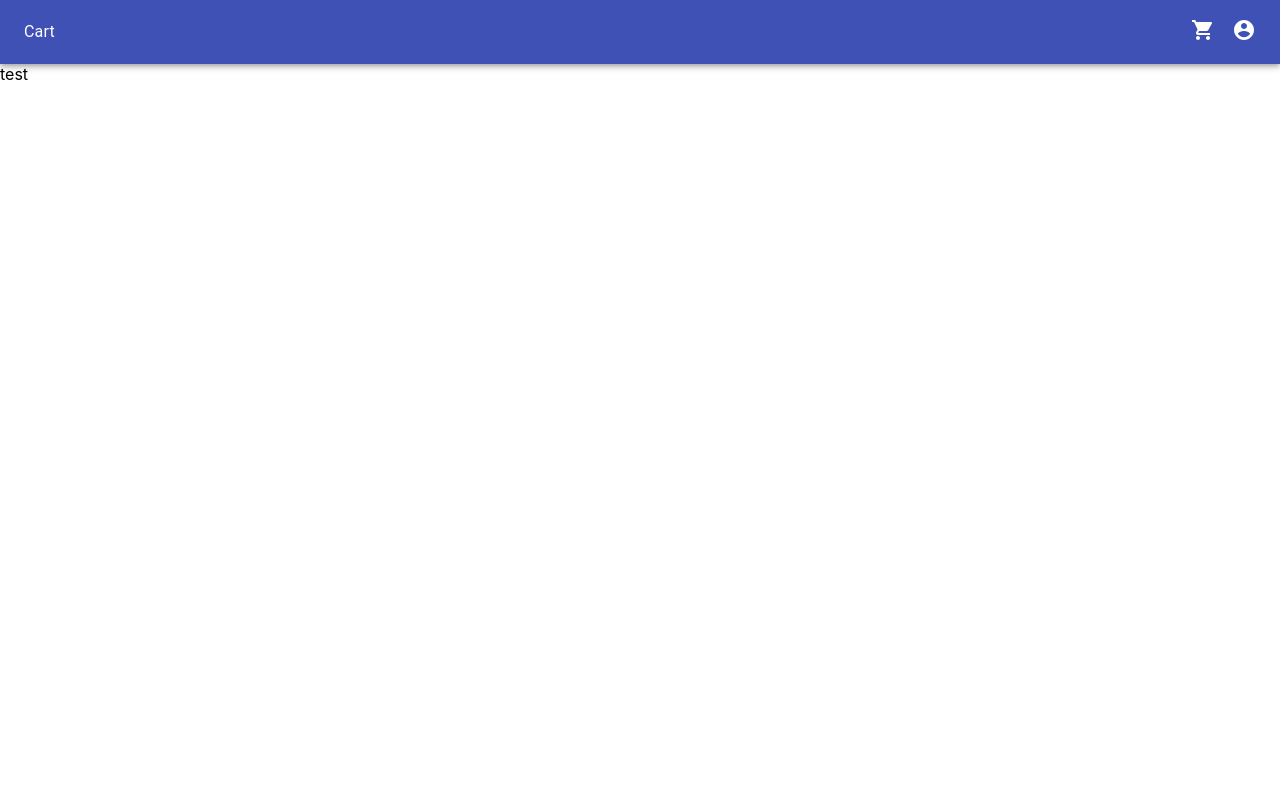
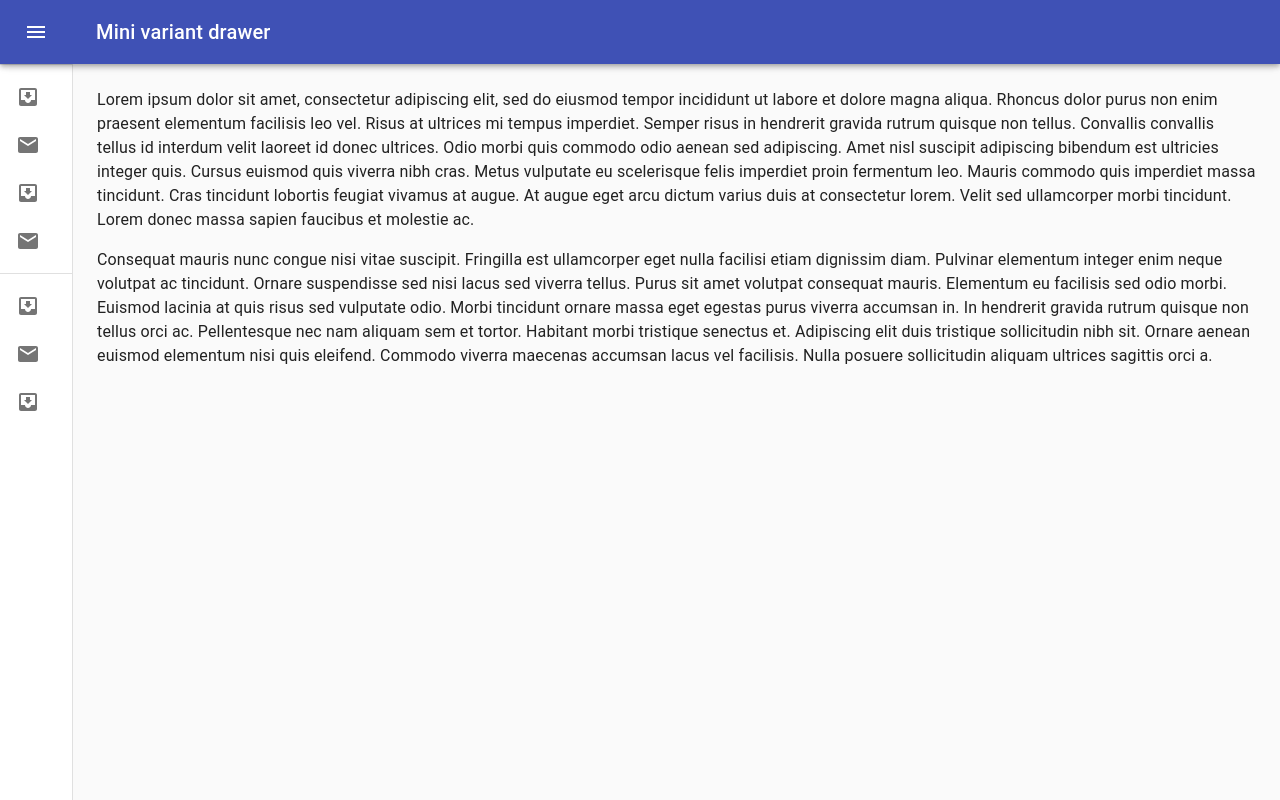
Before and after one commit to dak2/directory_doc_front, a React (Create React App) app: page / in a window 1280 px wide. Built offline with nearby package versions, Linux system fonts and the light colour scheme.

Commit message:
ホーム画面のレイアウトにmaterial-uiのサンプルを適用

```diff
--- a/src/components/organisms/MenuBar.tsx
+++ b/src/components/organisms/MenuBar.tsx
@@ -1,26 +1,191 @@
 import React from 'react';
+import clsx from 'clsx';
+import { createStyles, makeStyles, useTheme, Theme } from '@material-ui/core/styles';
+import Drawer from '@material-ui/core/Drawer';
 import AppBar from '@material-ui/core/AppBar';
 import Toolbar from '@material-ui/core/Toolbar';
-import CartIcon from '../atoms/CartIcon';
-import ProfileIcon from '../atoms/ProfileIcon';
-import Text from '../atoms/Text';
-import styled from 'styled-components';
+import List from '@material-ui/core/List';
+import CssBaseline from '@material-ui/core/CssBaseline';
+import Typography from '@material-ui/core/Typography';
+import Divider from '@material-ui/core/Divider';
+import IconButton from '@material-ui/core/IconButton';
+import MenuIcon from '@material-ui/icons/Menu';
+import ChevronLeftIcon from '@material-ui/icons/ChevronLeft';
+import ChevronRightIcon from '@material-ui/icons/ChevronRight';
+import ListItem from '@material-ui/core/ListItem';
+import ListItemIcon from '@material-ui/core/ListItemIcon';
+import ListItemText from '@material-ui/core/ListItemText';
+import InboxIcon from '@material-ui/icons/MoveToInbox';
+import MailIcon from '@material-ui/icons/Mail';
 
-const IconWrapper = styled.div`
-  margin-left: auto;
-`
-export default function MenuBar() {
+const drawerWidth = 240;
+
+const useStyles = makeStyles((theme: Theme) =>
+  createStyles({
+    root: {
+      display: 'flex',
+    },
+    appBar: {
+      zIndex: theme.zIndex.drawer + 1,
+      transition: theme.transitions.create(['width', 'margin'], {
+        easing: theme.transitions.easing.sharp,
+        duration: theme.transitions.duration.leavingScreen,
+      }),
+    },
+    appBarShift: {
+      marginLeft: drawerWidth,
+      width: `calc(100% - ${drawerWidth}px)`,
+      transition: theme.transitions.create(['width', 'margin'], {
+        easing: theme.transitions.easing.sharp,
+        duration: theme.transitions.duration.enteringScreen,
+      }),
+    },
+    menuButton: {
+      marginRight: 36,
+    },
+    hide: {
+      display: 'none',
+    },
+    drawer: {
+      width: drawerWidth,
+      flexShrink: 0,
+      whiteSpace: 'nowrap',
+    },
+    drawerOpen: {
+      width: drawerWidth,
+      transition: theme.transitions.create('width', {
+        easing: theme.transitions.easing.sharp,
+        duration: theme.transitions.duration.enteringScreen,
+      }),
+    },
+    drawerClose: {
+      transition: theme.transitions.create('width', {
+        easing: theme.transitions.easing.sharp,
+        duration: theme.transitions.duration.leavingScreen,
+      }),
+      overflowX: 'hidden',
+      width: theme.spacing(7) + 1,
+      [theme.breakpoints.up('sm')]: {
+        width: theme.spacing(9) + 1,
+      },
+    },
+    toolbar: {
+      display: 'flex',
+      alignItems: 'center',
+      justifyContent: 'flex-end',
+      padding: theme.spacing(0, 1),
+      // necessary for content to be below app bar
+      ...theme.mixins.toolbar,
+    },
+    content: {
+      flexGrow: 1,
+      padding: theme.spacing(3),
+    },
+  }),
+);
+
+export default function MiniDrawer() {
+  const classes = useStyles();
+  const theme = useTheme();
+  const [open, setOpen] = React.useState(false);
+
+  const handleDrawerOpen = () => {
+    setOpen(true);
+  };
+
+  const handleDrawerClose = () => {
+    setOpen(false);
+  };
+
   return (
-    <AppBar position="static">
-      <Toolbar>
-        <Text>
-          Cart
-        </Text>
-        <IconWrapper>
-          <CartIcon />
-          <ProfileIcon />
-        </IconWrapper>
-      </Toolbar>
-    </AppBar>
+    <div className={classes.root}>
+      <CssBaseline />
+      <AppBar
+        position="fixed"
+        className={clsx(classes.appBar, {
+          [classes.appBarShift]: open,
+        })}
+      >
+        <Toolbar>
+          <IconButton
+            color="inherit"
+            aria-label="open drawer"
+            onClick={handleDrawerOpen}
+            edge="start"
+            className={clsx(classes.menuButton, {
+              [classes.hide]: open,
+            })}
+          >
+            <MenuIcon />
+          </IconButton>
+          <Typography variant="h6" noWrap>
+            Mini variant drawer
+          </Typography>
+        </Toolbar>
+      </AppBar>
+      <Drawer
+        variant="permanent"
+        className={clsx(classes.drawer, {
+          [classes.drawerOpen]: open,
+          [classes.drawerClose]: !open,
+        })}
+        classes={{
+          paper: clsx({
+            [classes.drawerOpen]: open,
+            [classes.drawerClose]: !open,
+          }),
+        }}
+      >
+        <div className={classes.toolbar}>
+          <IconButton onClick={handleDrawerClose}>
+            {theme.direction === 'rtl' ? <ChevronRightIcon /> : <ChevronLeftIcon />}
+          </IconButton>
+        </div>
+        <Divider />
+        <List>
+          {['Inbox', 'Starred', 'Send email', 'Drafts'].map((text, index) => (
+            <ListItem button key={text}>
+              <ListItemIcon>{index % 2 === 0 ? <InboxIcon /> : <MailIcon />}</ListItemIcon>
+              <ListItemText primary={text} />
+            </ListItem>
+          ))}
+        </List>
+        <Divider />
+        <List>
+          {['All mail', 'Trash', 'Spam'].map((text, index) => (
+            <ListItem button key={text}>
+              <ListItemIcon>{index % 2 === 0 ? <InboxIcon /> : <MailIcon />}</ListItemIcon>
+              <ListItemText primary={text} />
+            </ListItem>
+          ))}
+        </List>
+      </Drawer>
+      <main className={classes.content}>
+        <div className={classes.toolbar} />
+        <Typography paragraph>
+          Lorem ipsum dolor sit amet, consectetur adipiscing elit, sed do eiusmod tempor incididunt
+          ut labore et dolore magna aliqua. Rhoncus dolor purus non enim praesent elementum
+          facilisis leo vel. Risus at ultrices mi tempus imperdiet. Semper risus in hendrerit
+          gravida rutrum quisque non tellus. Convallis convallis tellus id interdum velit laoreet id
+          donec ultrices. Odio morbi quis commodo odio aenean sed adipiscing. Amet nisl suscipit
+          adipiscing bibendum est ultricies integer quis. Cursus euismod quis viverra nibh cras.
+          Metus vulputate eu scelerisque felis imperdiet proin fermentum leo. Mauris commodo quis
+          imperdiet massa tincidunt. Cras tincidunt lobortis feugiat vivamus at augue. At augue eget
+          arcu dictum varius duis at consectetur lorem. Velit sed ullamcorper morbi tincidunt. Lorem
+          donec massa sapien faucibus et molestie ac.
+        </Typography>
+        <Typography paragraph>
+          Consequat mauris nunc congue nisi vitae suscipit. Fringilla est ullamcorper eget nulla
+          facilisi etiam dignissim diam. Pulvinar elementum integer enim neque volutpat ac
+          tincidunt. Ornare suspendisse sed nisi lacus sed viverra tellus. Purus sit amet volutpat
+          consequat mauris. Elementum eu facilisis sed odio morbi. Euismod lacinia at quis risus sed
+          vulputate odio. Morbi tincidunt ornare massa eget egestas purus viverra accumsan in. In
+          hendrerit gravida rutrum quisque non tellus orci ac. Pellentesque nec nam aliquam sem et
+          tortor. Habitant morbi tristique senectus et. Adipiscing elit duis tristique sollicitudin
+          nibh sit. Ornare aenean euismod elementum nisi quis eleifend. Commodo viverra maecenas
+          accumsan lacus vel facilisis. Nulla posuere sollicitudin aliquam ultrices sagittis orci a.
+        </Typography>
+      </main>
+    </div>
   );
 }
```
